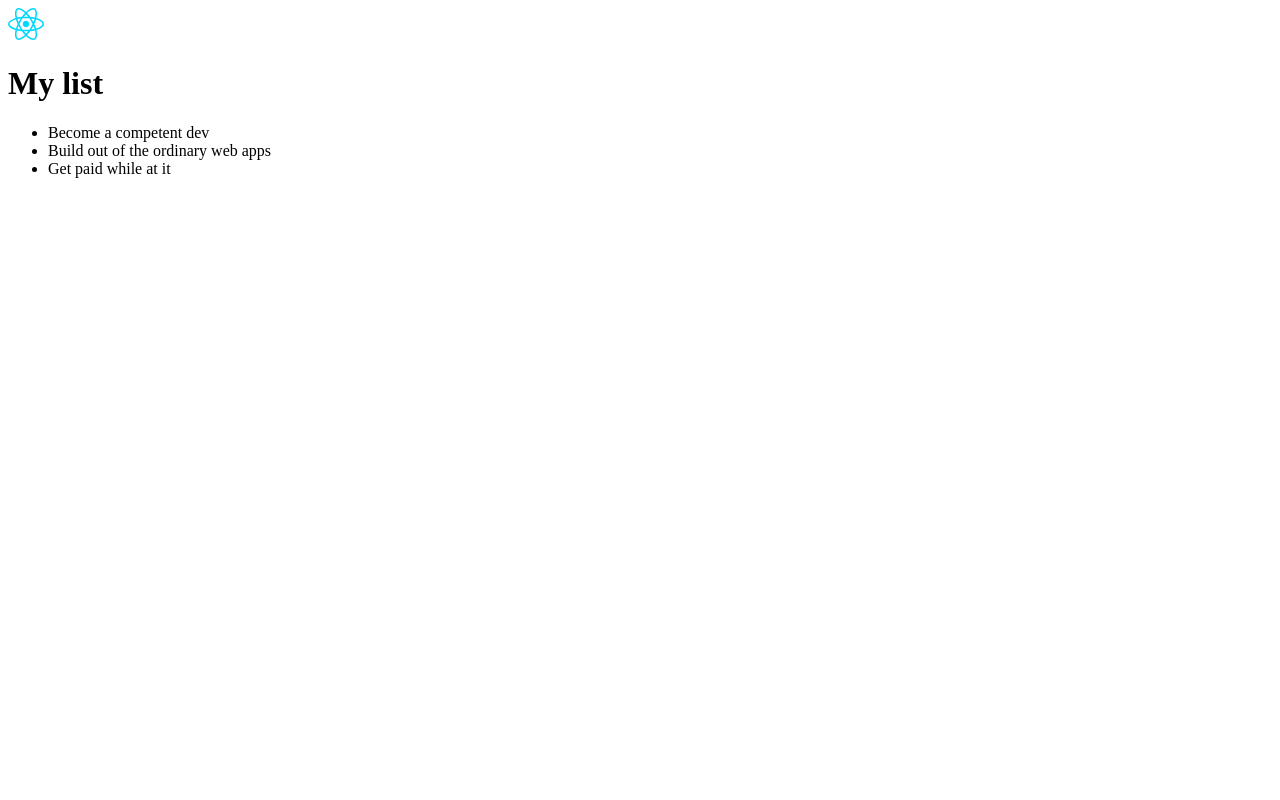
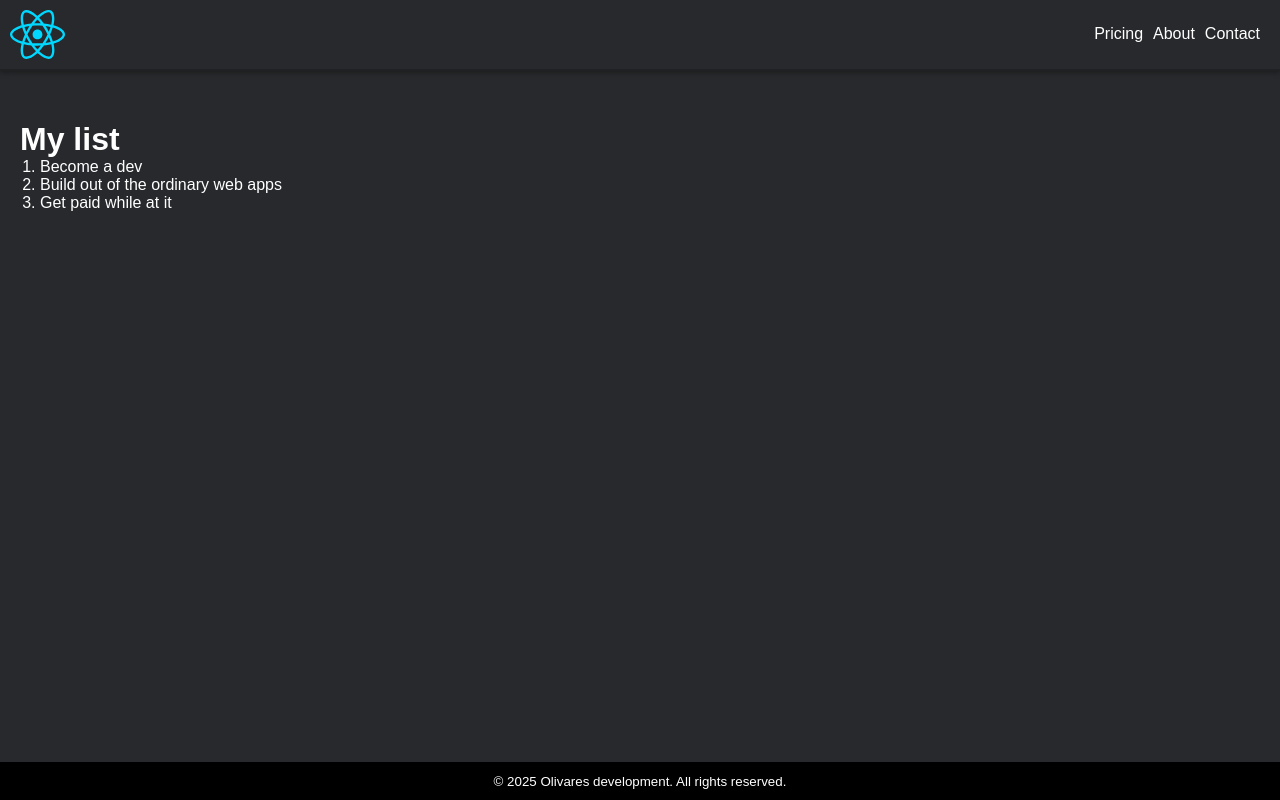
Before and after one commit to seb-ssabes/react-basics, a React (Vite) app: page / in a window 1280 px wide. Built offline with nearby package versions, Linux system fonts and the light colour scheme.

Commit message:
first custom components

```diff
--- /dev/null
+++ b/index.css
@@ -0,0 +1,72 @@
+* {
+  box-sizing: border-box;
+  margin: 0;
+  padding: 0;
+}
+
+body {
+  font-family: Arial, Helvetica, sans-serif;
+  background: #27292c;
+  color: white;
+
+  min-height: 100vh;
+  display: flex;
+  flex-direction: column;
+}
+
+ol {
+  padding-left: 20px;
+}
+
+main {
+  flex-grow: 1;
+  flex-direction: column;
+  align-items: center;
+  justify-content: center;
+  padding: 20px;
+}
+
+html, body, #root {
+  height: 100%;
+}
+
+h1 {
+  margin-top: 30px;
+}
+
+.nav-list {
+  list-style: none;
+  display: flex;
+}
+
+.nav-list-item {
+  margin-right: 10px;
+
+}
+
+.header {
+  display: flex;
+  align-items: center;
+  justify-content: space-between;
+  padding: 10px;
+  border-bottom: 2px solid rgba(0, 0, 0, 0.2);
+  box-shadow: 0 2px 5px rgba(0, 0, 0, 0.3);
+}
+
+.react-logo {
+  width: 55px;
+}
+
+footer {
+  background-color: #000;
+  text-align: center;
+  padding: 10px;
+  width: 100%;
+}
+
+.page-wrapper {
+  display: flex;
+  flex-direction: column;
+  flex-grow: 1;
+  height: 100%;
+}
--- a/index.html
+++ b/index.html
@@ -2,9 +2,7 @@
 <html lang="en">
   <head>
     <meta charset="UTF-8" />
-    <link rel="icon" type="image/svg+xml" href="/vite.svg" />
-    <meta name="viewport" content="width=device-width, initial-scale=1.0" />
-    <title>Vite + React</title>
+    <link rel="stylesheet" href="/index.css">
   </head>
   <body>
     <div id="root"></div>
--- a/src/main.jsx
+++ b/src/main.jsx
@@ -3,20 +3,51 @@ import { createRoot } from "react-dom/client"
 const root = createRoot(document.querySelector('#root'))
 
 root.render(
-  <TemporaryName />
-
+  <Page />
 )
 
-function TemporaryName() {
+function Page() {
+  return (
+    <div className="page-wrapper">
+      <Header />
+      <Main />
+      <Footer />
+    </div>
+  )
+}
+
+function Header() {
+  return (
+    <header className="header">
+      <img src="/src/assets/react.svg" className="react-logo" alt="React logo" />
+      <nav>
+        <ul className="nav-list">
+          <li className="nav-list-item">Pricing</li>
+          <li className="nav-list-item">About</li>
+          <li className="nav-list-item">Contact</li>
+        </ul>
+      </nav>
+    </header>
+  )
+}
+
+function Main() {
   return (
     <main>
-      <img src="/src/assets/react.svg" alt="" />
       <h1>My list</h1>
-      <ul>
-        <li>Become a competent dev</li>
+      <ol>
+        <li>Become a dev</li>
         <li>Build out of the ordinary web apps</li>
         <li>Get paid while at it</li>
-      </ul>
+      </ol>
     </main>
   )
 }
+
+function Footer() {
+  return (
+    <footer>
+      <small>© 2025 Olivares development. All rights reserved.</small>
+    </footer>
+  )
+}
```
